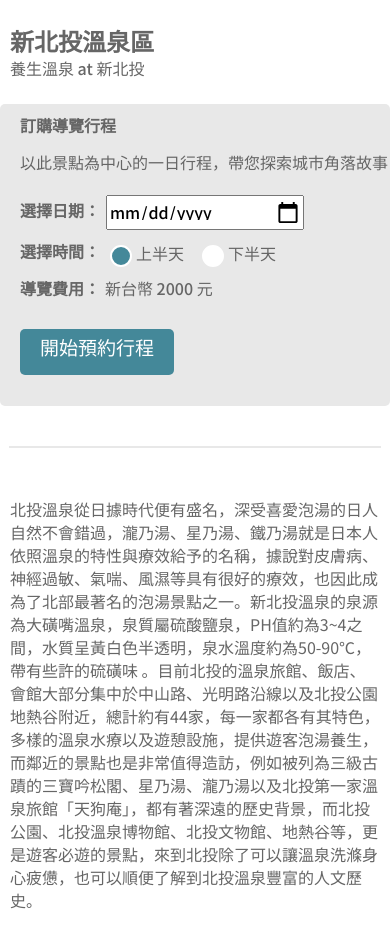
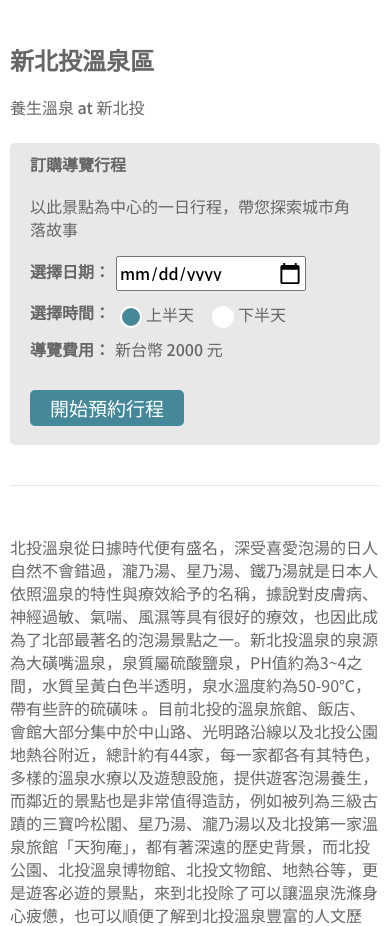
Before and after one commit to Robbie84625/taipei-day-trip, a Flask app: page /attraction/1 in a window 390 px wide. Shown: the part 455-1381 px from the top of the page. Run offline with Flask 3, Linux system fonts and the light colour scheme; data comes from the database, SQL or seed files in the repository.

Commit message:
attracrion develop css edit

```diff
--- a/taipei-day-trip/static/css/attraction_css_selectors.css
+++ b/taipei-day-trip/static/css/attraction_css_selectors.css
@@ -7,8 +7,11 @@
 }
 
 hr{
-    border: 1px solid #E8E8E8;
+    background-color: #E8E8E8;
+    height: 1px;
+    border: 0px;
 }
+
 
 .header--wide1920{
     background-color: #FFFFFF;
@@ -147,19 +150,22 @@
     max-width: 580px;height: 287px;
     margin-top: 20px;
     border-radius: 5px;
-    padding: 15px 0px 0px 20px;
+    padding: 15px 20px 0px 20px;
 }
 
 @media  (max-width: 900px) {
+    .attractionsHub__bookingDiv{
+        margin:0px 10px 0px 10px;
+    }
     .attractionsHub__bookingDiv__booking{
         flex-wrap: wrap;
         width:calc( 100%-20px); max-width: none;
     }
     .attractionsHub__bookingDiv__attractionTittle{
-        margin: 0 10px;
+        margin: 20px  0px 0px 0px;
     }
     .attractionsHub__bookingDiv__mrtAndCategory{
-        margin: 0 10px;
+        margin: 20px 0px 0px 0px;
     }
 }
 
@@ -178,8 +184,9 @@
     margin-top: 15px;
     text-align: left;
     color: #666666;
-    height: 24px
+    line-height: 23px;
 }
+
 .attractionsHub__bookingDiv__booking__date{
     height: 35px;
     margin-top: 15px;
@@ -198,7 +205,7 @@
 
 .attractionsHub__bookingDiv__booking__date__input{
     margin-left: 5px;
-    width: 193px;height: 31px;
+    width: 185px;height: 31px;
     font-family: 'Noto Sans TC', sans-serif;
     font-size: 16px;font-weight: 500;
     line-height: 13px;letter-spacing: 0em;
@@ -286,7 +293,8 @@
     font-size: 19px;font-weight: 400;
     line-height: 16px;letter-spacing: 0em;
     text-align: center;color:#FFFFFF;
-    Padding:10px 20px 10px 20px;
+    Padding:5px 20px 5px 20px;
+    display: flex;align-items: center; justify-content: center;
 }
 
 .hrAttribute{
```
